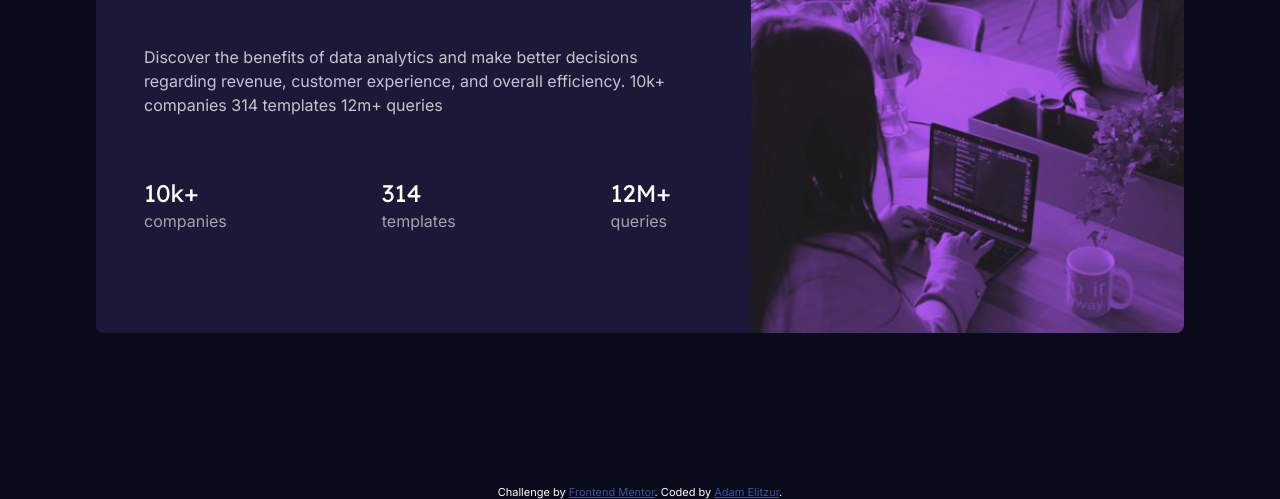
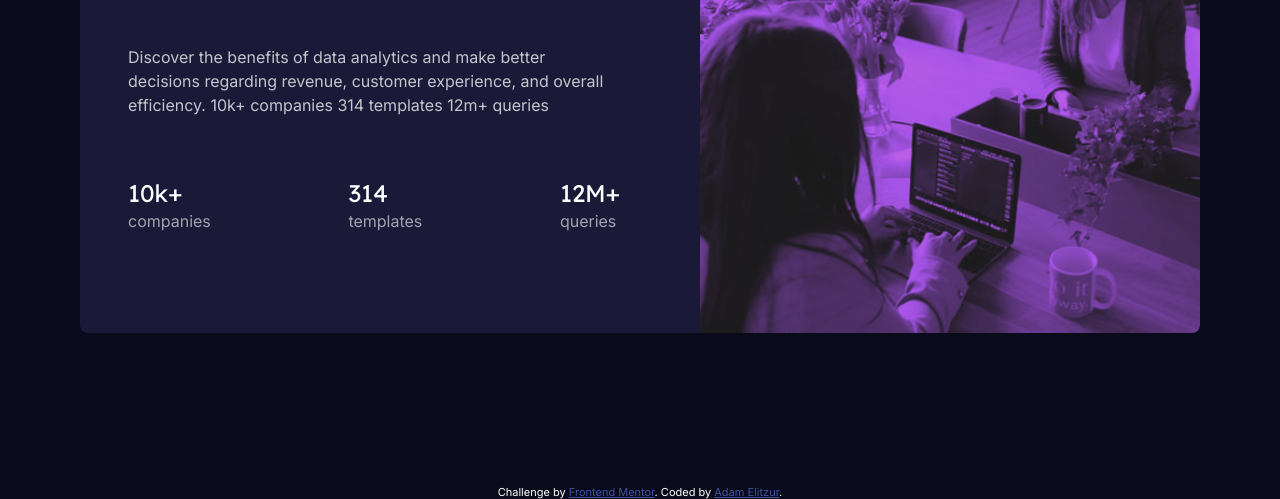
Before and after one commit to AdamEli/FM-Stats-preview-card-component, a plain HTML site: page index.html in a window 1280 px wide. Shown: the part 302-801 px from the top of the page. Drawn offline with Linux system fonts and the light colour scheme.

Commit message:
Changed h2's to li's

```diff
--- a/app.css
+++ b/app.css
@@ -150,12 +150,7 @@ body {
     /* overflow: hidden; */
     max-height: 100%;
 }
-/* picture {
-    background: hsl(277, 64%, 61%);
-}
-picture > img {
-    opacity: 0.5;
-} */
+
 .main-img {
     width: 100%;
     height: 300px;
@@ -210,11 +205,12 @@ picture > img {
 @media (min-width: 1024px) {
     .card {
         display: flex;
-        max-width: 85%;
+        max-width: 70rem;
         height: 30rem;
+        margin: 0 2rem;
     }
     picture {
-        width: clamp(100%, 100%, 20rem);
+        width: 120%;
     }
     .main-img {
         order: 2;
--- a/index.html
+++ b/index.html
@@ -57,17 +57,17 @@
                     overall efficiency. 10k+ companies 314 templates 12m+
                     queries
                 </p>
-                <div class="card-stats-container">
-                    <h2 class="card-stats">
+                <ul class="card-stats-container">
+                    <li class="card-stats">
                         10k+ <span class="card-stats-title">companies</span>
-                    </h2>
-                    <h2 class="card-stats">
+                    </li>
+                    <li class="card-stats">
                         314 <span class="card-stats-title">templates</span>
-                    </h2>
-                    <h2 class="card-stats">
+                    </li>
+                    <li class="card-stats">
                         12M+ <span class="card-stats-title">queries</span>
-                    </h2>
-                </div>
+                    </li>
+                </ul>
             </div>
         </section>
         <div class="attribution">
```
